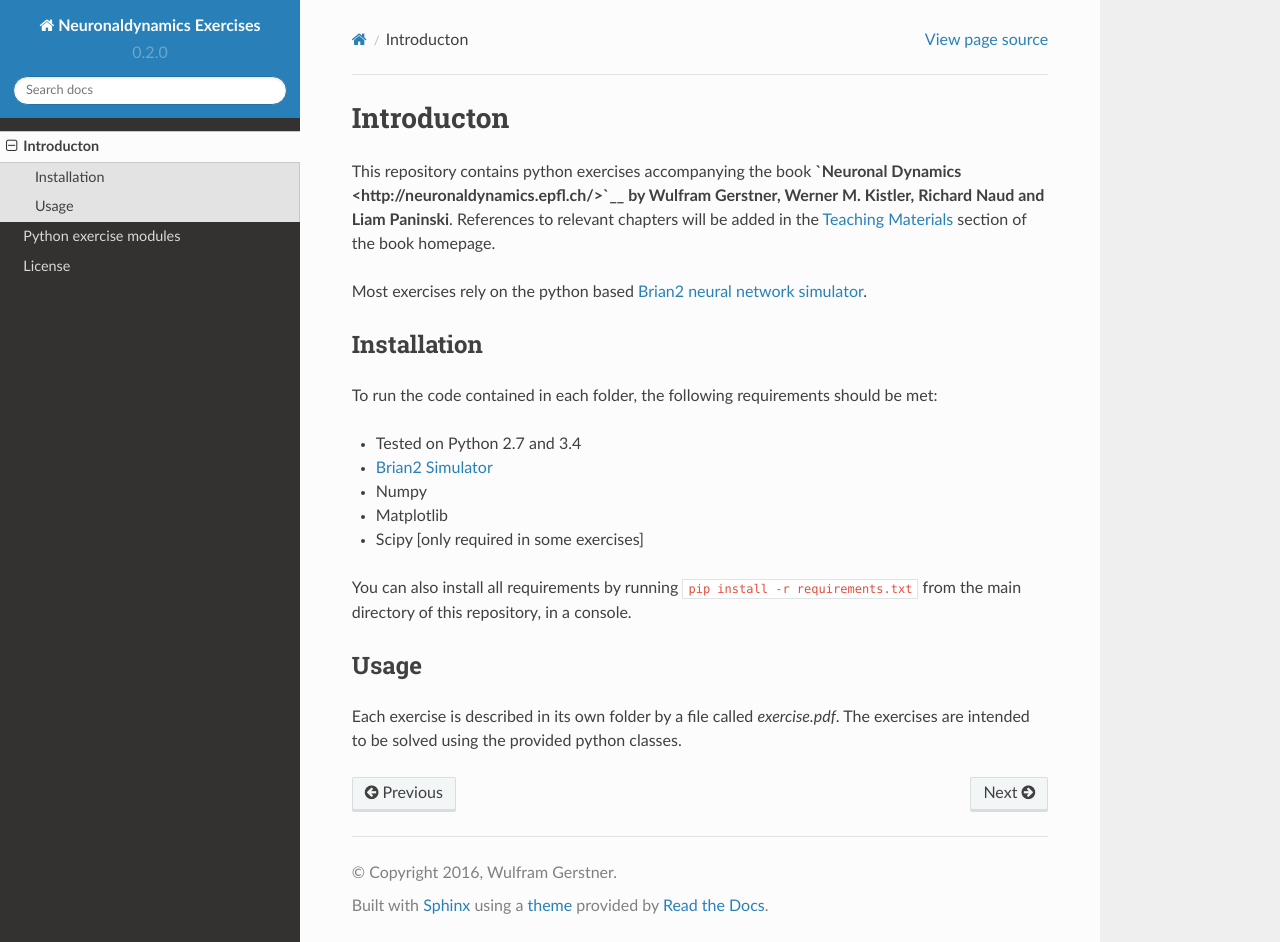
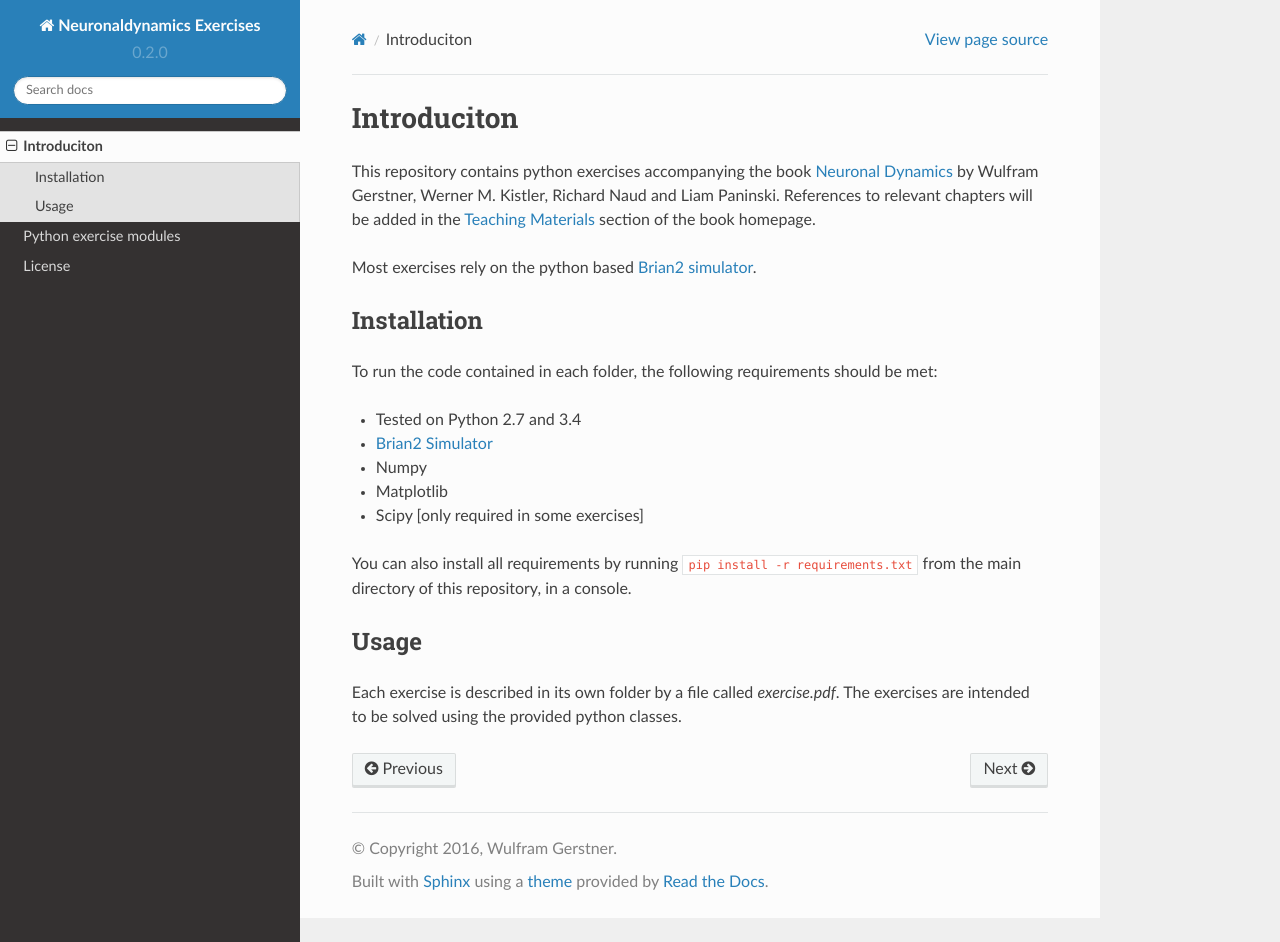
Before and after one commit to EPFL-LCN/neuronaldynamics-exercises, a Sphinx documentation site: the page built from doc/intro.rst, in a window 1280 px wide and 942 px high. Built offline with Sphinx 7.4.7 and the Read the Docs theme 2.0.0, drawn with Linux system fonts in a browser that asks for light colours.

Commit message:
Final fixes, again.

```diff
--- a/doc/intro.rst
+++ b/doc/intro.rst
@@ -1,15 +1,14 @@
-Introducton
+Introduciton
 ===================================
 
 This repository contains python exercises accompanying the book
-**`Neuronal Dynamics <http://neuronaldynamics.epfl.ch/>`__ by Wulfram
-Gerstner, Werner M. Kistler, Richard Naud and Liam Paninski**.
+`Neuronal Dynamics <http://neuronaldynamics.epfl.ch/>`__ by Wulfram
+Gerstner, Werner M. Kistler, Richard Naud and Liam Paninski.
 References to relevant chapters will be added in the `Teaching
 Materials <http://neuronaldynamics.epfl.ch/lectures.html>`__ section of
 the book homepage.
 
-Most exercises rely on the python based `Brian2 neural network
-simulator <https://github.com/brian-team/brian2>`__.
+Most exercises rely on the python based `Brian2 simulator <https://github.com/brian-team/brian2>`__.
 
 Installation
 ------------
```
Also changed, not shown: 1 other file.
